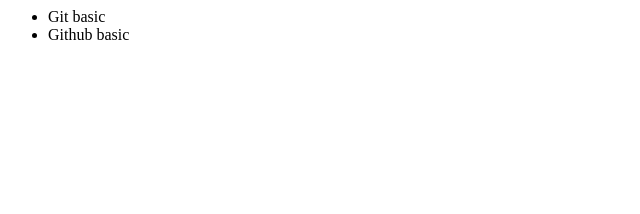
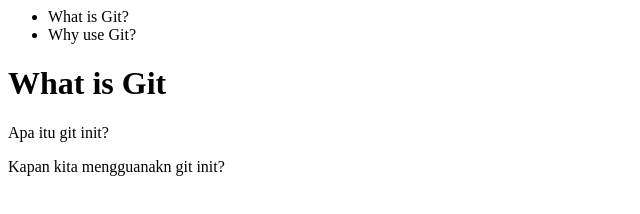
Before and after one commit to MhmmdSyahputra/ruang-belajar, a plain HTML site: page pages/question.html in a window 1280 px wide. Shown: the whole page, without its empty margins (0-640 px from the left). Drawn offline with Linux system fonts and the light colour scheme.

Commit message:
add two question git init

```diff
--- a/pages/question.html
+++ b/pages/question.html
@@ -1,14 +1,17 @@
 <html>
 
 <head>
-    <title>Material Page</title>
+    <title>Question Page</title>
 </head>
 
 <body>
     <ul>
-        <li>Git basic</li>
-        <li>Github basic</li>
-        <ul>
+        <li>What is Git?</li>
+        <li>Why use Git?</li>
+    </ul>
+    <h1>What is Git</h1>
+    <p>Apa itu git init?</p>
+    <p>Kapan kita mengguanakn git init?</p>
 </body>
 
 </html>
```
